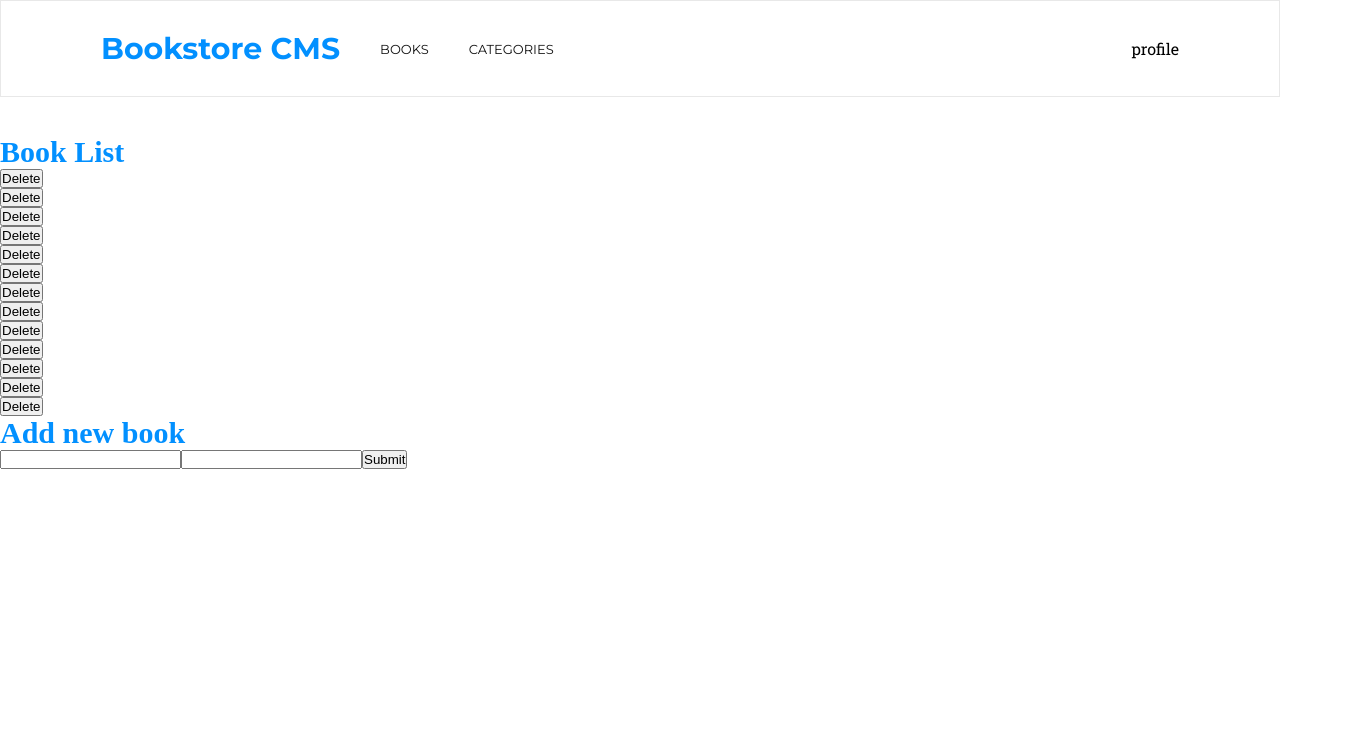
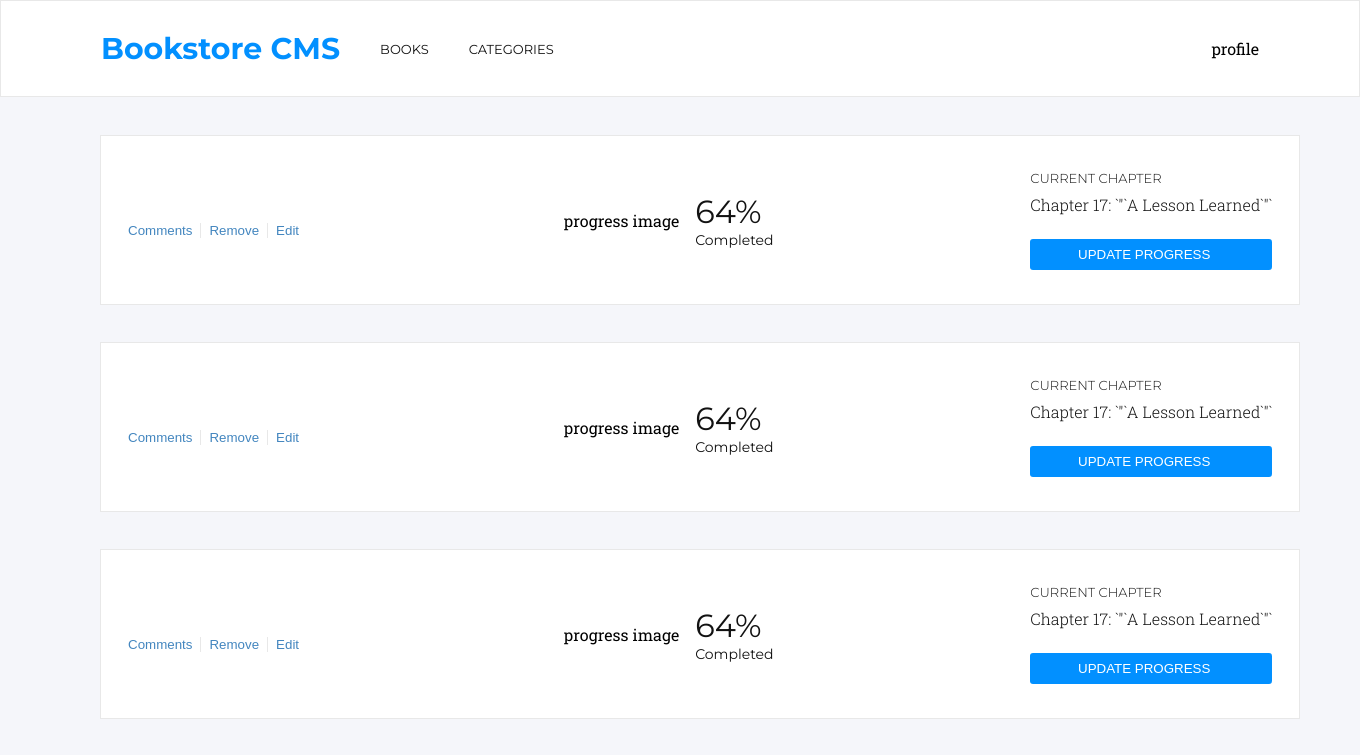
Before and after one commit to diegoyon/bookstore, a React (Create React App) app: page / in a window 1280 px wide. Shown: the top 755 px of the page, 1360 px wide, since content can reach past the window. Built offline with nearby package versions, Linux system fonts and the light colour scheme; no server answers.

Commit message:
Add styles to book cards

```diff
--- a/src/App.css
+++ b/src/App.css
@@ -6,6 +6,10 @@
   box-sizing: border-box;
 }
 
+body{
+  background-color: #f5f6fa;
+}
+
 p {
   font-family: 'Montserrat', sans-serif;
   font-family: 'Roboto Slab', serif;
--- /dev/null
+++ b/src/components/Book.css
@@ -0,0 +1,111 @@
+.book-card {
+  display: flex;
+  margin: 2.313rem 6.25rem;
+  border: solid 1px #e8e8e8;
+  background-color: white;
+  min-width: 75rem;
+  height: 10.625rem;
+  font-family: 'Roboto Slab', serif;
+  justify-content: space-between;
+  align-items: center;
+  padding: 0 1.688rem;
+}
+
+.book-card button{
+  border: none;
+  background-color: white;
+  cursor: pointer;
+  padding-right: 0.5rem;
+}
+
+.book-card button:nth-child(1),
+.book-card button:nth-child(2) {
+  border-right: 1px solid #e8e8e8;
+}
+
+.book-card button:nth-child(2),
+.book-card button:nth-child(3) {
+  padding-left: 0.5rem;
+}
+
+.first-column{
+  display: flex;
+  flex-direction: column;
+  gap: 1.313rem;
+}
+
+.buttons {
+  display: flex;
+}
+
+.buttons button {
+  color: #4386bf;
+}
+
+.book-card h1 {
+  font-family: 'Montserrat', sans-serif;
+  font-size: 0.875rem;
+  font-weight: bold;
+  color: #121212;
+}
+
+.book-card h2 {
+  font-size: 1.375rem;
+  font-weight: bold;
+  color: #121212;
+}
+
+.book-card h3 {
+  font-size: 0.875rem;
+  font-weight: 300;
+  color: #4386bf;
+}
+
+.second-column{
+  display: flex;
+  gap: 1rem;
+  align-items: center;
+}
+
+.progress{
+  display: flex;
+  flex-direction: column;
+}
+
+.progress h1 {
+  font-family: 'Montserrat', sans-serif;
+  font-size: 2rem;
+  font-weight: normal;
+  color: #121212;
+}
+
+.progress h2 {
+  font-family: 'Montserrat', sans-serif;
+  font-size: 0.875rem;
+  font-weight: normal;
+  color: #121212;
+}
+
+.third-column{
+  display: flex;
+  flex-direction: column;
+  gap: 0.5rem;
+}
+
+.third-column h1{
+  font-size: 0.813rem;
+  font-weight: 300;
+}
+
+.third-column h2{
+  font-size: 1rem;
+  font-weight: 300;
+  margin-bottom: 1rem;
+}
+
+.third-column button{
+  background-color: #0290ff;
+  padding: 0.5rem 1.375rem ;
+  color: white;
+  border-radius: 3px;
+}
--- a/src/components/Book.js
+++ b/src/components/Book.js
@@ -1,29 +1,49 @@
 import React from 'react';
 import PropTypes from 'prop-types';
 import { useDispatch } from 'react-redux';
-// import { removeBook } from '../redux/books/books';
 import { removeBook } from '../redux/books/booksSlice';
-// import { remove } from '../redux/books/booksSlice';
+import './Book.css';
 
 const Book = (props) => {
-  const { id, title, author } = props;
+  const {
+    id, title, author, category,
+  } = props;
   const dispatch = useDispatch();
   return (
     <>
+      <div className="book-card">
+        <div className="first-column">
+          <div className="details">
+            <h1>{category}</h1>
             <h2>{title}</h2>
             <h3>{author}</h3>
+          </div>
+          <div className="buttons">
+            <button type="button">Comments</button>
             <button
               onClick={() => {
-          // dispatch(BookBook(id)).then(() => {
-          //   dispatch(remove({ id }));
-          // });
                 dispatch(removeBook(id));
-          // console.log({ id });
               }}
               type="button"
             >
-        Delete
+              Remove
             </button>
+            <button type="button">Edit</button>
+          </div>
+        </div>
+        <div className="second-column">
+          <p>progress image</p>
+          <div className="progress">
+            <h1>64%</h1>
+            <h2>Completed</h2>
+          </div>
+        </div>
+        <div className="third-column">
+          <h1>CURRENT CHAPTER</h1>
+          <h2>Chapter 17: `&quot;`A Lesson Learned`&quot;`</h2>
+          <button type="button">UPDATE PROGRESS</button>
+        </div>
+      </div>
     </>
   );
 };
@@ -32,6 +52,7 @@ Book.propTypes = {
   id: PropTypes.string.isRequired,
   title: PropTypes.string.isRequired,
   author: PropTypes.string.isRequired,
+  category: PropTypes.string.isRequired,
 };
 
 export default Book;
--- a/src/components/Navbar.css
+++ b/src/components/Navbar.css
@@ -1,25 +1,13 @@
-a {
-  text-decoration: none;
-  font-weight: normal;
-  color: #121212;
-  font-size: 0.813rem;
-}
-
-h1 {
-  font-size: 1.875rem;
-  font-weight: bold;
-  color: #0290ff;
-}
-
 .nav {
   display: flex;
   justify-content: space-between;
   align-items: center;
   padding: 1.813rem 6.25rem;
-  min-width: 1200px;
+  min-width: 85rem;
   font-family: 'Montserrat', sans-serif;
   margin-bottom: 2.375rem;
   border: solid 1px #e8e8e8;
+  background-color: white;
 }
 
 .links {
@@ -27,3 +15,16 @@ h1 {
   align-items: center;
   gap: 2.5rem;
 }
+
+.nav h1 {
+  font-size: 1.875rem;
+  font-weight: bold;
+  color: #0290ff;
+}
+
+.nav a {
+  text-decoration: none;
+  font-weight: normal;
+  color: #121212;
+  font-size: 0.813rem;
+}
--- a/src/pages/Books.js
+++ b/src/pages/Books.js
@@ -8,6 +8,7 @@ import {
   getBooksError,
   fetchBooks,
 } from '../redux/books/booksSlice';
+// import './Books.css';
 
 const Books = () => {
   const dispatch = useDispatch();
@@ -33,6 +34,7 @@ const Books = () => {
         id: object,
         author: booklist[0][object][0].author,
         title: booklist[0][object][0].title,
+        category: booklist[0][object][0].category,
       });
     });
     content = dis.map((book) => (
@@ -40,6 +42,7 @@ const Books = () => {
         key={book.id}
         title={book.title}
         author={book.author}
+        category={book.category}
         id={book.id}
       />
     ));
@@ -49,7 +52,6 @@ const Books = () => {
 
   return (
     <>
-      <h1>Book List</h1>
       {content}
       <Form />
     </>
```
Lines whose indentation alone changed are shown as unchanged.
